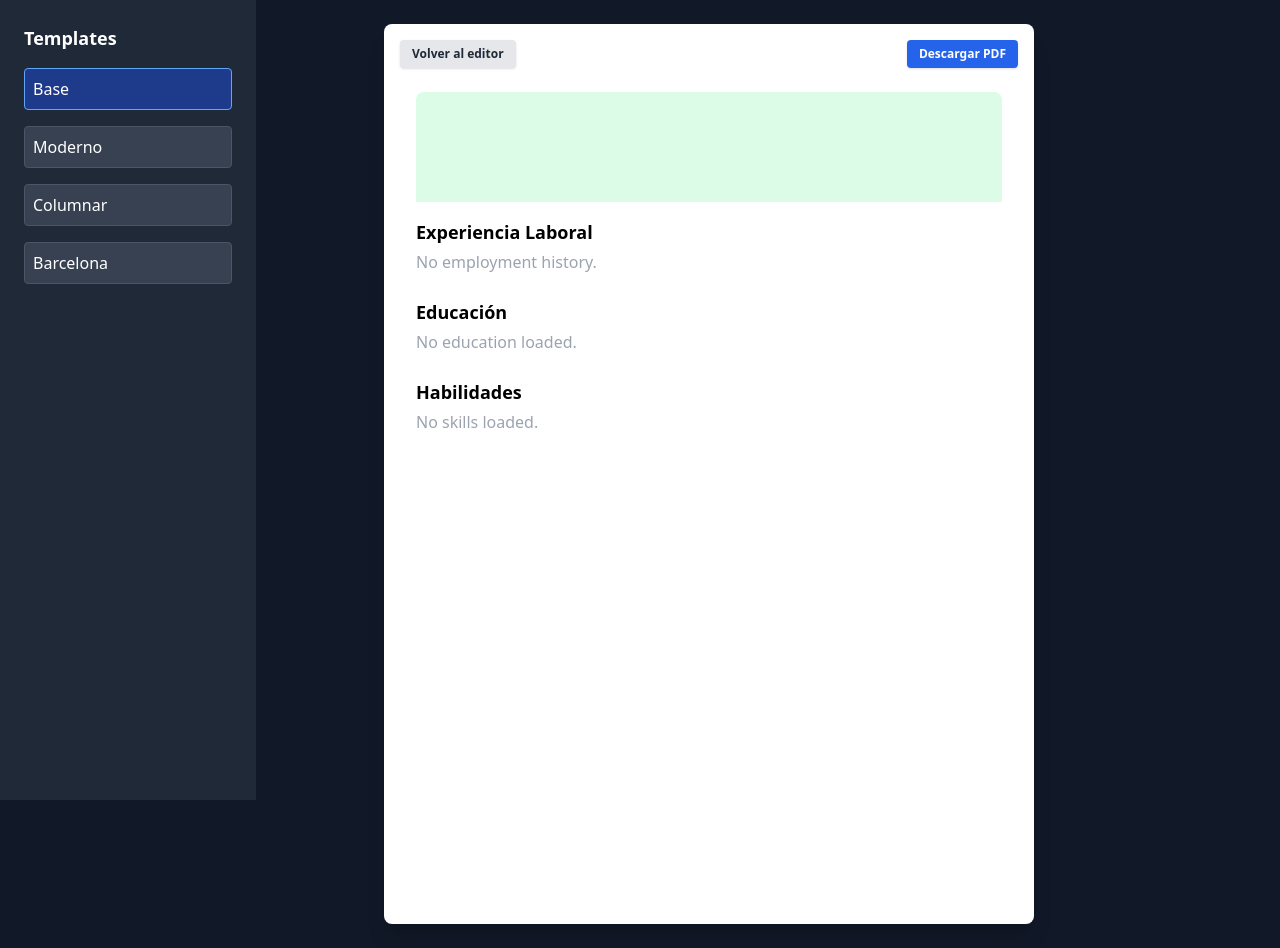
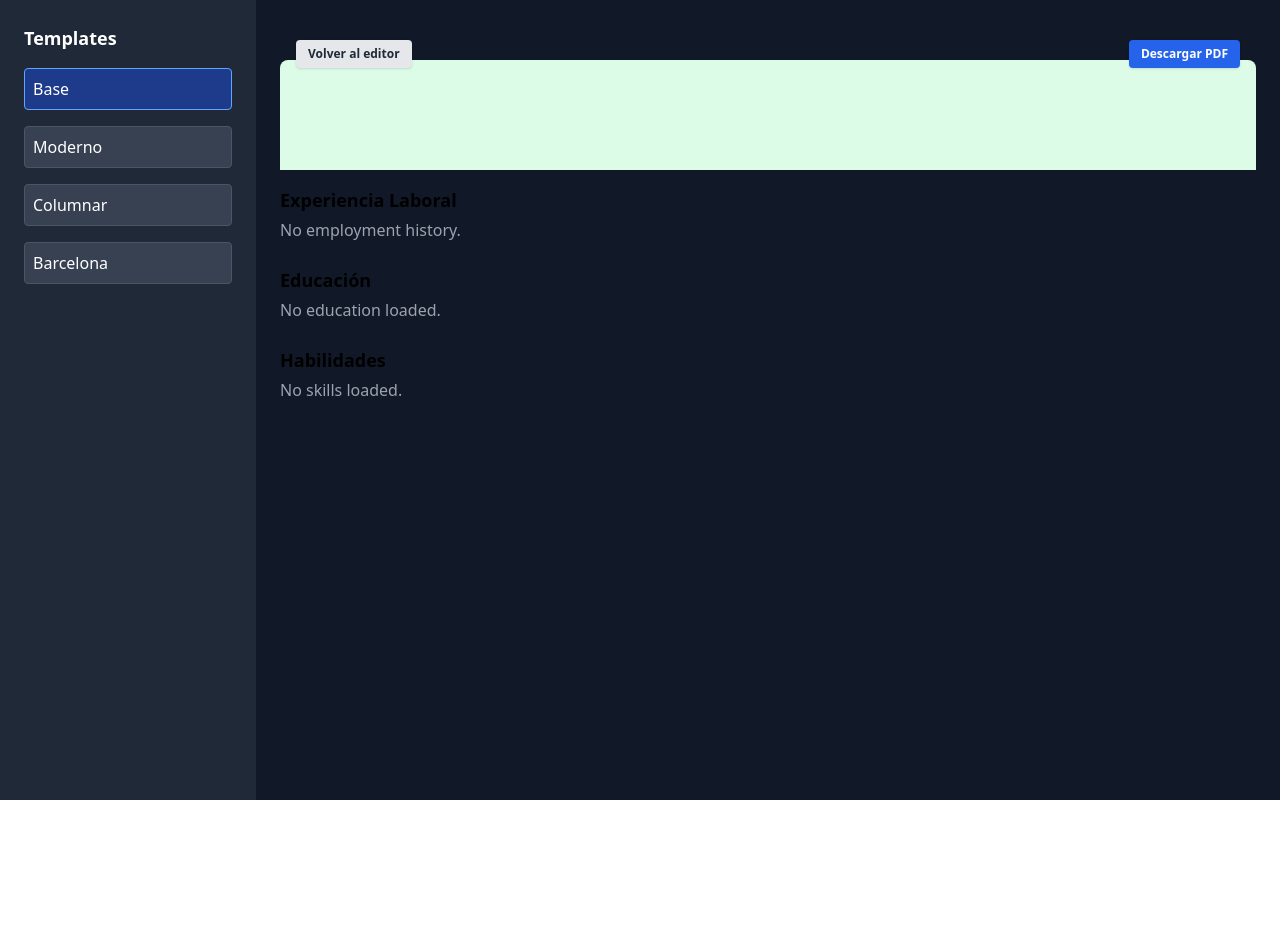
Before and after one commit to givemefire44/cvfaster-limpio, a Next.js app: page /select-template in a window 1280 px wide. After the commit the page ends 800 px from the top, so only its background shows below. Built offline with nearby package versions, Linux system fonts and the light colour scheme.

Commit message:
Update page.tsx

```diff
--- a/app/select-template/page.tsx
+++ b/app/select-template/page.tsx
@@ -81,11 +81,11 @@ export default function SelectTemplatePage() {
         ))}
       </div>
       {/* Preview grande del template */}
-      <section className="flex-1 flex flex-col items-center justify-start p-0 sm:p-6 w-full">
-        <div className="w-full max-w-3xl flex flex-col gap-2">
+      <section className="flex-1 flex flex-col items-center justify-start p-0 sm:p-6 w-full h-full">
+        <div className="w-full h-full flex flex-col gap-2 items-center">
           {/* Tarjeta principal con botones adentro */}
           <div
-            className="bg-white rounded-lg shadow-xl p-2 sm:p-8 w-full sm:w-[650px] min-h-[600px] sm:min-h-[900px] flex flex-col items-center relative"
+            className="relative w-full h-full flex flex-col items-center"
             ref={previewRef}
           >
             {/* Botones dentro de la tarjeta, alineados arriba izquierda y derecha */}
@@ -109,7 +109,9 @@ export default function SelectTemplatePage() {
             </div>
             {/* Espacio para no tapar el contenido */}
             <div style={{ height: "36px" }} />
-            <TemplateComponent data={formData} />
+            <div className="w-full h-full flex items-center justify-center">
+              <TemplateComponent data={formData} />
+            </div>
           </div>
         </div>
       </section>
```
